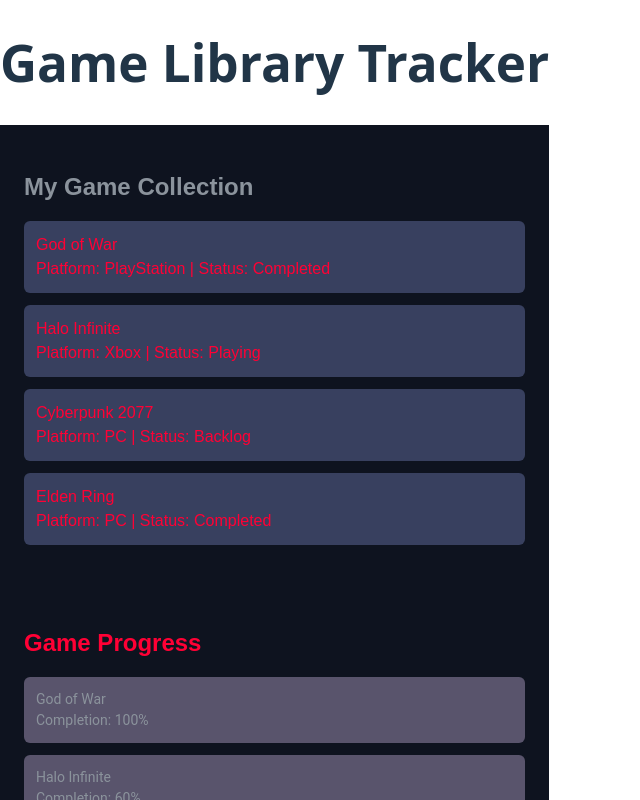
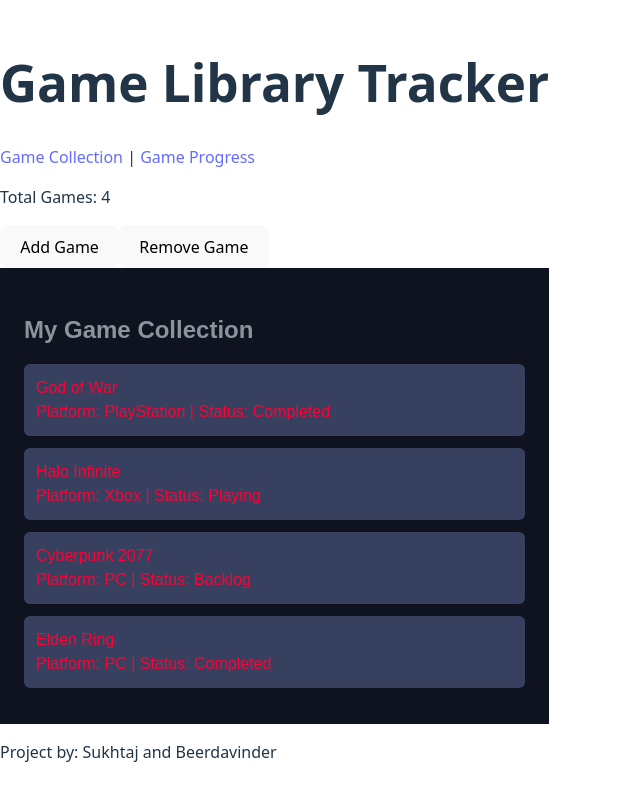
Before and after one commit to Sukhtaj00/Game_Library, a React (Vite) app: page /collection in a window 1280 px wide. Shown: the top 800 px of the page, without its empty margins (0-640 px from the left). Built offline with nearby package versions, Linux system fonts and the light colour scheme.

Commit message:
done with shared state across pages

```diff
--- a/src/App.tsx
+++ b/src/App.tsx
@@ -1,22 +1,35 @@
-import GameCollection from "./components/game_collection/game_collection";
-import GameProgress from "./components/game_progress/game_progress";
+import { Routes, Route } from "react-router-dom";
+import { useState } from "react";
+import Layout from "./components/layout/layout";
+import GameCollectionPage from "./components/pages/game_collection_pages";
+import GameProgressPage from "./components/pages/game_progress_pages";
 
 function App() {
+  const [totalGames, setTotalGames] = useState(4);
+
   return (
-    <div className="app">
-      <header>
-        <h1>Game Library Tracker</h1>
-      </header>
-
-      <main>
-        <GameCollection />
-        <GameProgress />
-      </main>
-
-      <footer>
-        <p>Project by: Sukhtaj and Beerdavinder</p>
-      </footer>
-    </div>
+    <Routes>
+      <Route path="/" element={<Layout />}>
+        <Route
+          path="collection"
+          element={
+            <GameCollectionPage
+              totalGames={totalGames}
+              setTotalGames={setTotalGames}
+            />
+          }
+        />
+        <Route
+          path="progress"
+          element={
+            <GameProgressPage
+              totalGames={totalGames}
+              setTotalGames={setTotalGames}
+            />
+          }
+        />
+      </Route>
+    </Routes>
   );
 }
 
--- a/src/components/pages/game_collection_pages.tsx
+++ b/src/components/pages/game_collection_pages.tsx
@@ -1,7 +1,24 @@
 import GameCollection from "../game_collection/game_collection";
 
-function GameCollectionPage() {
-  return <GameCollection />;
+function GameCollectionPage({ totalGames, setTotalGames }: any) {
+  return (
+    <>
+      <p>Total Games: {totalGames}</p>
+
+      <button onClick={() => setTotalGames(totalGames + 1)}>
+        Add Game
+      </button>
+
+      <button
+        onClick={() => setTotalGames(totalGames - 1)}
+        disabled={totalGames === 0}
+      >
+        Remove Game
+      </button>
+
+      <GameCollection />
+    </>
+  );
 }
 
 export default GameCollectionPage;
--- a/src/components/pages/game_progress_pages.tsx
+++ b/src/components/pages/game_progress_pages.tsx
@@ -1,7 +1,12 @@
 import GameProgress from "../game_progress/game_progress";
 
-function GameProgressPage() {
-  return <GameProgress />;
+function GameProgressPage({ totalGames }: any) {
+  return (
+    <>
+      <p>Total Games Tracked: {totalGames}</p>
+      <GameProgress />
+    </>
+  );
 }
 
 export default GameProgressPage;
```
